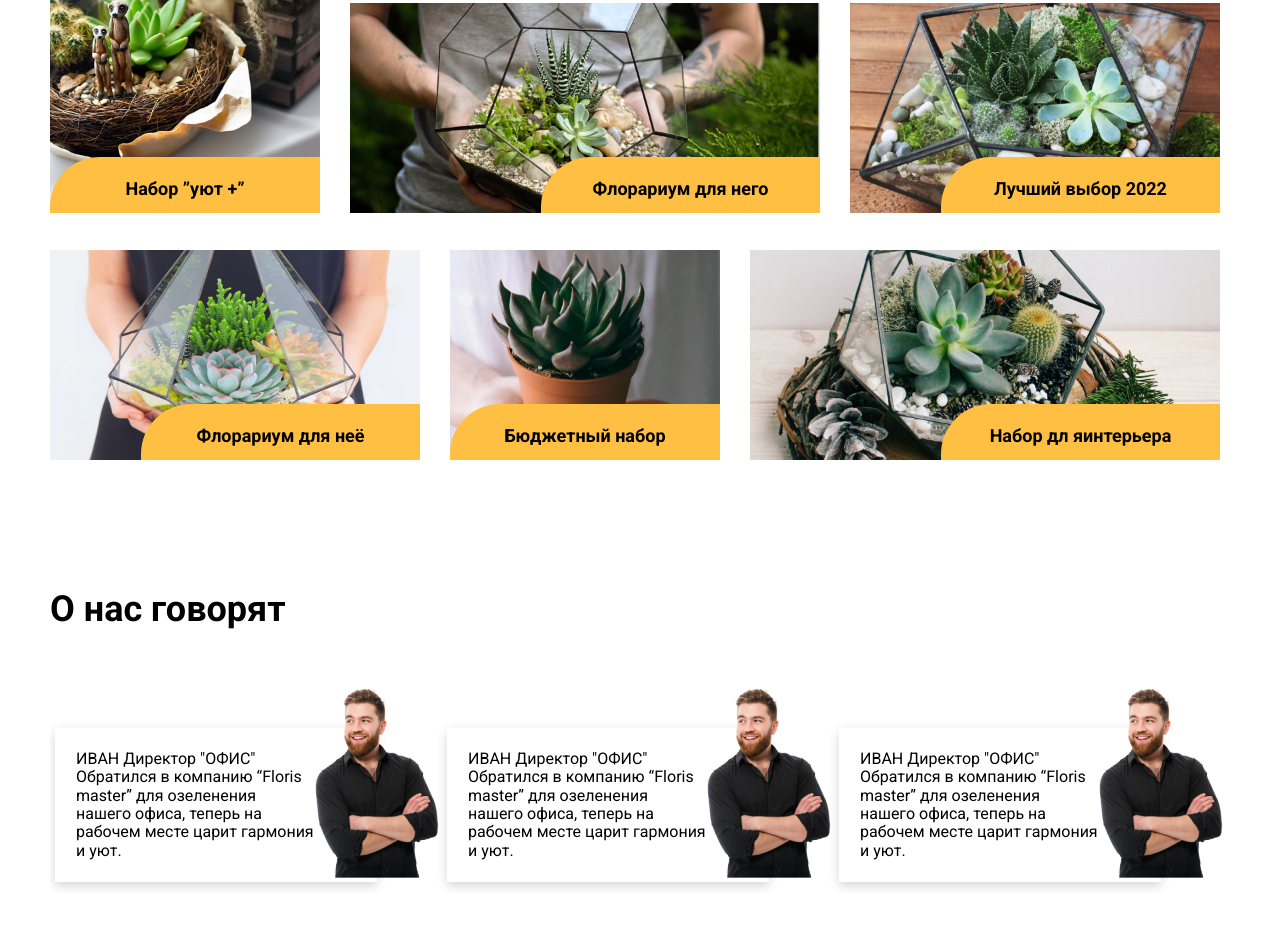
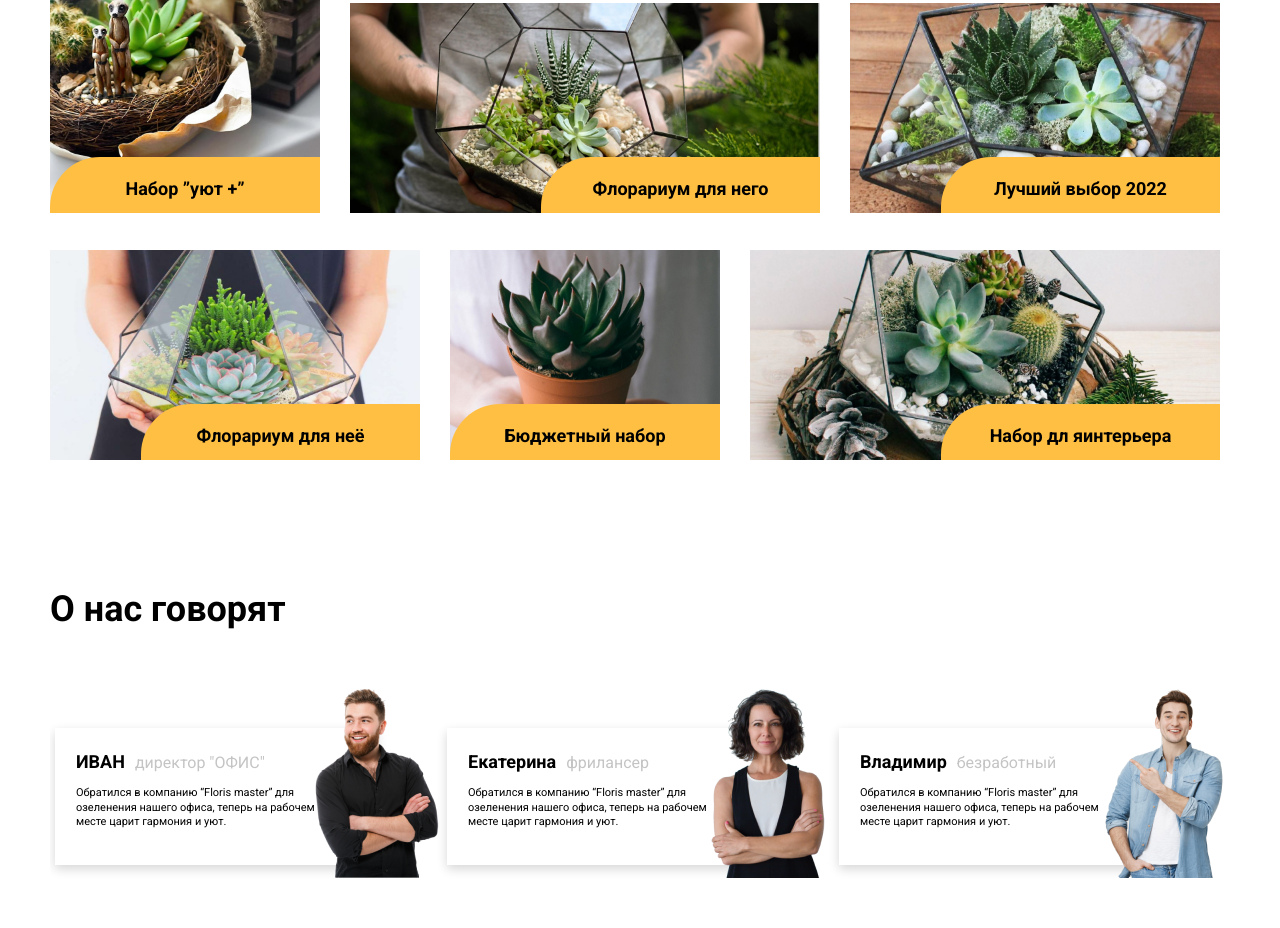
Before and after one commit to ViVlVl/florarium, a plain HTML site: page index.html in a window 1280 px wide. Shown: the part 1799-2727 px from the top of the page. Drawn offline with Linux system fonts and the light colour scheme.

Commit message:
Add files via upload

```diff
--- a/css/style.css
+++ b/css/style.css
@@ -657,13 +657,28 @@ a {
 
 .feedback__text-block {}
 
-.feedback__user {}
+.feedback__user {
+    display: flex;
+    align-items: baseline;
+    column-gap: 10px;
+   }
 
-.feedback__name {}
+.feedback__name {
+    font-weight: 700;
+    font-size: 18px;
+    line-height: 131.19%;
+}
 
-.feedback__profession {}
+.feedback__profession {
+    color: #C4C4C4;
+}
 
-.feedback__text {}
+.feedback__text {
+    font-weight: 400;
+    font-size: 11px;
+    line-height: 131.19%;
+    margin-top: 13px;
+}
 
 .feedpack__avatar {
     position: absolute;
--- a/index.html
+++ b/index.html
@@ -231,7 +231,7 @@
                             <div class="feedback__text-block">
                                 <div class="feedback__user">
                                     <span class="feedback__name">ИВАН</span>
-                                    <span class="feedback__profession">Директор "ОФИС"</span>
+                                    <span class="feedback__profession">директор "ОФИС"</span>
                                 </div>
                                 <p class="feedback__text">Обратился в компанию “Floris master” для озеленения нашего
                                     офиса, теперь на рабочем месте царит гармония и уют.</p>
@@ -243,26 +243,26 @@
                         <li class="feedback__item">
                             <div class="feedback__text-block">
                                 <div class="feedback__user">
-                                    <span class="feedback__name">ИВАН</span>
-                                    <span class="feedback__profession">Директор "ОФИС"</span>
+                                    <span class="feedback__name">Екатерина</span>
+                                    <span class="feedback__profession">фрилансер</span>
                                 </div>
                                 <p class="feedback__text">Обратился в компанию “Floris master” для озеленения нашего
                                     офиса, теперь на рабочем месте царит гармония и уют.</p>
                                 <div class="feedpack__avatar">
-                                    <img src="img/rev__photo/ivan.png" alt="ИВАН" class="feedback__pic">
+                                    <img src="img/rev__photo/kate.png" alt="ИВАН" class="feedback__pic">
                                 </div>
                             </div>
                         </li>
                         <li class="feedback__item">
                             <div class="feedback__text-block">
                                 <div class="feedback__user">
-                                    <span class="feedback__name">ИВАН</span>
-                                    <span class="feedback__profession">Директор "ОФИС"</span>
+                                    <span class="feedback__name">Владимир</span>
+                                    <span class="feedback__profession">безработный</span>
                                 </div>
                                 <p class="feedback__text">Обратился в компанию “Floris master” для озеленения нашего
                                     офиса, теперь на рабочем месте царит гармония и уют.</p>
                                 <div class="feedpack__avatar">
-                                    <img src="img/rev__photo/ivan.png" alt="ИВАН" class="feedback__pic">
+                                    <img src="img/rev__photo/vladimir.png" alt="ИВАН" class="feedback__pic">
                                 </div>
                             </div>
                         </li>
```
